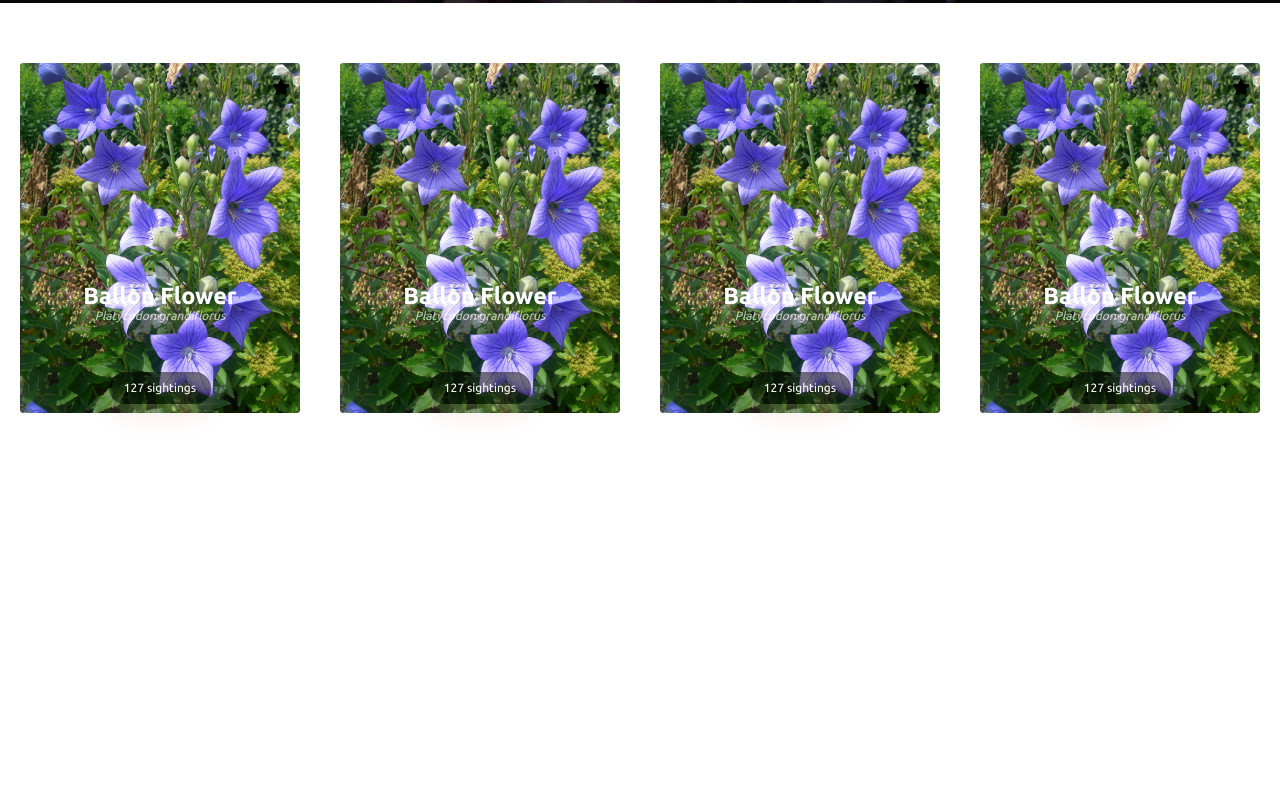
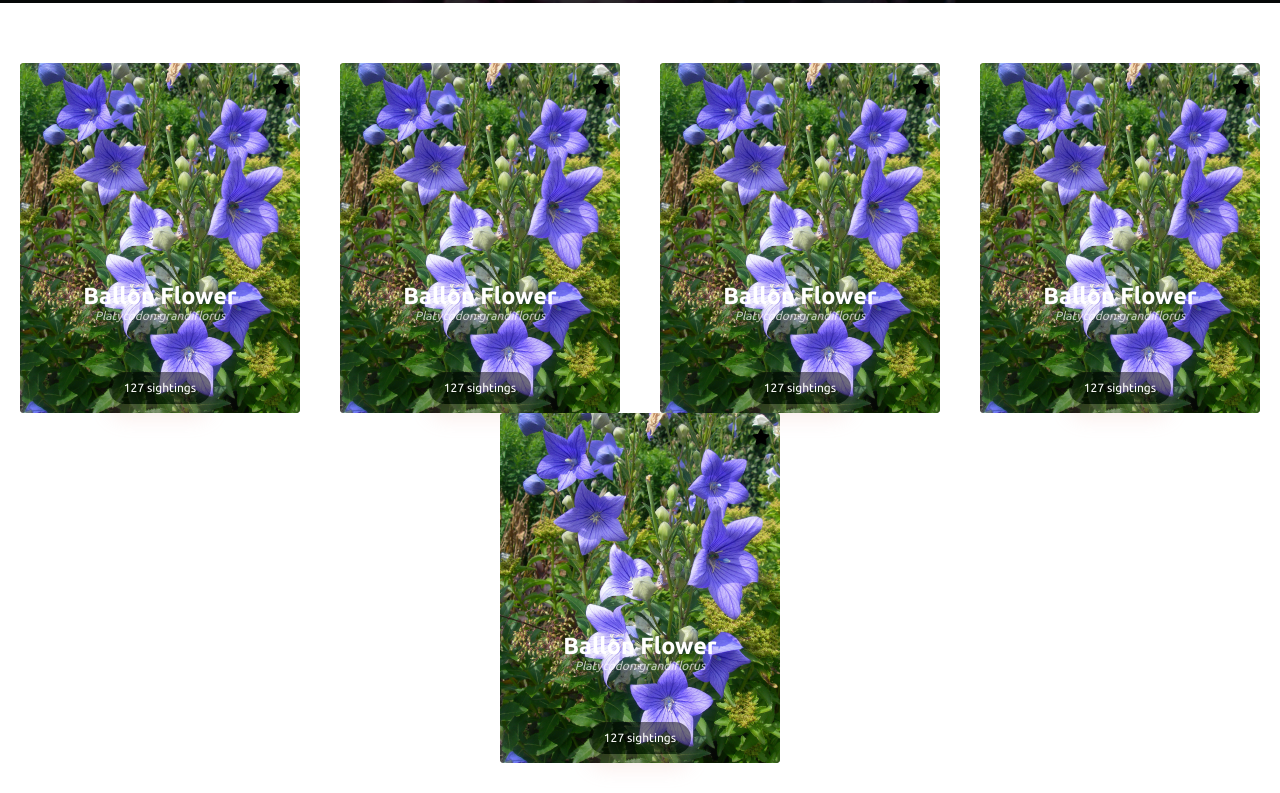
Before and after one commit to NenadM1989/Flowr-spot-website, a React (Create React App) app in the folder flowrspot/: page / in a window 1280 px wide. Shown: the part 693-1486 px from the top of the page. Before the commit the page ends 1136 px from the top, so only its background shows below. Built offline with nearby package versions, Linux system fonts and the light colour scheme; no server answers.

Commit message:
before modals

```diff
--- a/flowrspot/src/App.js
+++ b/flowrspot/src/App.js
@@ -3,7 +3,7 @@ import Navbar from "./components/Navbar/Navbar";
 import { BrowserRouter, Route, Switch } from "react-router-dom";
 import Home from "./pages/Home/Home";
 import Flowers from "./pages/Flowers/Flowers";
-import Favorites from "./pages/Favorites";
+import Favorites from "./pages/Favorites/Favorites";
 import Sightings from "./pages/Sightings/Sightings";
 import ErrorPage from "./pages/404/404";
 
--- a/flowrspot/src/components/CardList/CardList.js
+++ b/flowrspot/src/components/CardList/CardList.js
@@ -9,6 +9,7 @@ const CardList = () => {
       <Card />
       <Card />
       <Card />
+      <Card />
     </div>
   );
 };
```
Also changed, not shown: flowrspot/src/pages/Favorites/Favorites.js (renamed from flowrspot/src/pages/Favorites.js).
